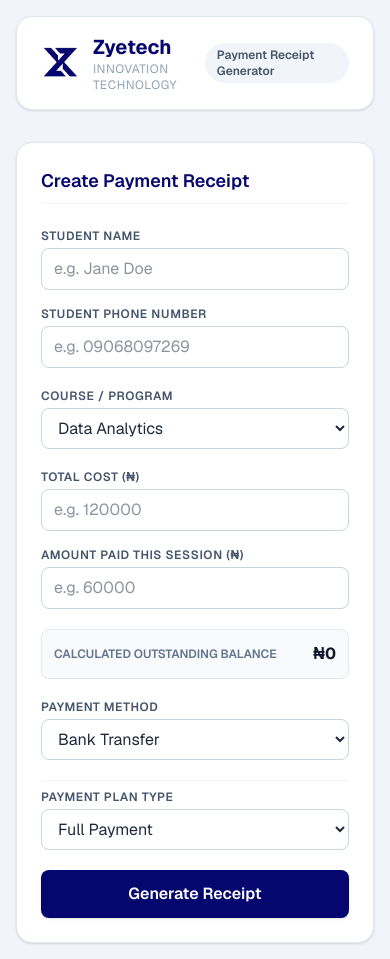
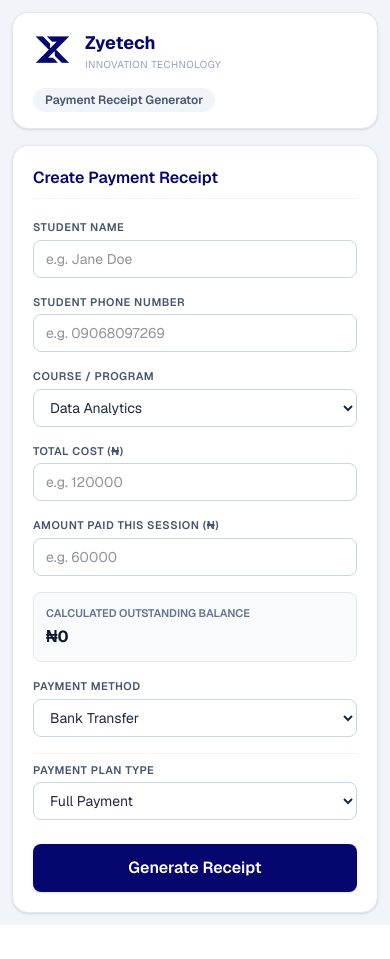
Before and after one commit to chineduoscar/zyetech-receipt-generator, a Next.js app: page / in a window 390 px wide. After the commit the page ends 925 px from the top, so only its background shows below. Built offline with nearby package versions, Linux system fonts and the light colour scheme.

Commit message:
worked on responsiveness

```diff
--- a/app/component/ReceiptGenerator.jsx
+++ b/app/component/ReceiptGenerator.jsx
@@ -87,8 +87,6 @@ export default function ReceiptGenerator() {
 
   const handleGenerateReceipt = (e) => {
     e.preventDefault();
-
-    // Switch to success view
     setIsSubmitted(true);
   };
 
@@ -103,7 +101,7 @@ export default function ReceiptGenerator() {
   };
 
   return (
-    <div className="min-h-screen bg-slate-100 text-slate-800 font-sans p-4 sm:p-8 flex flex-col justify-center">
+    <div className="min-h-screen bg-slate-100 text-slate-800 font-sans p-3 sm:p-6 lg:p-8 flex flex-col justify-center">
       <div className="max-w-3xl mx-auto w-full">
         {isSubmitted ? (
           <ReceiptSuccessView
@@ -116,45 +114,48 @@ export default function ReceiptGenerator() {
         ) : (
           <>
             {/* Brand Header */}
-            <header className="mb-8 flex items-center justify-between bg-white px-6 py-4 rounded-2xl shadow-sm border border-slate-200">
+            <header className="mb-4 sm:mb-8 flex flex-col sm:flex-row items-start sm:items-center justify-between gap-4 bg-white px-5 py-4 sm:px-6 rounded-2xl shadow-sm border border-slate-200">
               <div className="flex items-center space-x-3">
                 <Image
                   src="/logo.png"
                   alt="logo"
                   width={100}
                   height={100}
-                  className="w-10 h-10"
+                  className="w-10 h-10 object-contain"
                 />
                 <div>
                   <h1
-                    className="text-xl font-bold"
+                    className="text-lg sm:text-xl font-bold"
                     style={{ color: "#06066f" }}
                   >
                     Zyetech
                   </h1>
-                  <p className="text-xs text-slate-400 uppercase tracking-wider">
+                  <p className="text-[10px] sm:text-xs text-slate-400 uppercase tracking-wider">
                     Innovation Technology
                   </p>
                 </div>
               </div>
-              <span className="text-xs font-semibold px-3 py-1 bg-slate-100 text-slate-600 rounded-full">
+              <span className="text-xs font-semibold px-3 py-1 bg-slate-100 text-slate-600 rounded-full self-start sm:self-auto">
                 Payment Receipt Generator
               </span>
             </header>
 
             {/* Form Container */}
-            <div className="bg-white rounded-2xl shadow-sm border border-slate-200 p-6 sm:p-8">
+            <div className="bg-white rounded-2xl shadow-sm border border-slate-200 p-5 sm:p-8">
               <h2
-                className="text-lg font-semibold mb-6 pb-2 border-b border-slate-100"
+                className="text-base sm:text-lg font-semibold mb-5 sm:mb-6 pb-2 border-b border-slate-100"
                 style={{ color: "#06066f" }}
               >
                 Create Payment Receipt
               </h2>
 
-              <form onSubmit={handleGenerateReceipt} className="space-y-5">
+              <form
+                onSubmit={handleGenerateReceipt}
+                className="space-y-4 sm:space-y-5"
+              >
                 <div className="grid grid-cols-1 sm:grid-cols-2 gap-4">
                   <div>
-                    <label className="block text-xs font-semibold text-slate-600 uppercase tracking-wider mb-1">
+                    <label className="block text-[11px] sm:text-xs font-semibold text-slate-600 uppercase tracking-wider mb-1">
                       Student Name
                     </label>
                     <input
@@ -163,11 +164,11 @@ export default function ReceiptGenerator() {
                       value={studentName}
                       onChange={(e) => setStudentName(e.target.value)}
                       placeholder="e.g. Jane Doe"
-                      className="w-full px-3 py-2 rounded-lg border border-slate-300 focus:outline-none focus:ring-2 focus:ring-[#06066f]"
+                      className="w-full px-3 py-2 text-sm sm:text-base rounded-lg border border-slate-300 focus:outline-none focus:ring-2 focus:ring-[#06066f]"
                     />
                   </div>
                   <div>
-                    <label className="block text-xs font-semibold text-slate-600 uppercase tracking-wider mb-1">
+                    <label className="block text-[11px] sm:text-xs font-semibold text-slate-600 uppercase tracking-wider mb-1">
                       Student Phone Number
                     </label>
                     <input
@@ -175,19 +176,19 @@ export default function ReceiptGenerator() {
                       value={studentPhone}
                       onChange={(e) => setStudentPhone(e.target.value)}
                       placeholder="e.g. 09068097269"
-                      className="w-full px-3 py-2 rounded-lg border border-slate-300 focus:outline-none focus:ring-2 focus:ring-[#06066f]"
+                      className="w-full px-3 py-2 text-sm sm:text-base rounded-lg border border-slate-300 focus:outline-none focus:ring-2 focus:ring-[#06066f]"
                     />
                   </div>
                 </div>
 
                 <div>
-                  <label className="block text-xs font-semibold text-slate-600 uppercase tracking-wider mb-1">
+                  <label className="block text-[11px] sm:text-xs font-semibold text-slate-600 uppercase tracking-wider mb-1">
                     Course / Program
                   </label>
                   <select
                     value={course}
                     onChange={(e) => setCourse(e.target.value)}
-                    className="w-full px-3 py-2 rounded-lg border border-slate-300 bg-white focus:outline-none focus:ring-2 focus:ring-[#06066f]"
+                    className="w-full px-3 py-2 text-sm sm:text-base rounded-lg border border-slate-300 bg-white focus:outline-none focus:ring-2 focus:ring-[#06066f]"
                   >
                     {COURSES.map((courseName) => (
                       <option key={courseName} value={courseName}>
@@ -199,7 +200,7 @@ export default function ReceiptGenerator() {
 
                 <div className="grid grid-cols-1 sm:grid-cols-2 gap-4">
                   <div>
-                    <label className="block text-xs font-semibold text-slate-600 uppercase tracking-wider mb-1">
+                    <label className="block text-[11px] sm:text-xs font-semibold text-slate-600 uppercase tracking-wider mb-1">
                       Total Cost (₦)
                     </label>
                     <input
@@ -208,11 +209,11 @@ export default function ReceiptGenerator() {
                       value={totalCost}
                       onChange={(e) => setTotalCost(e.target.value)}
                       placeholder="e.g. 120000"
-                      className="w-full px-3 py-2 rounded-lg border border-slate-300 focus:outline-none focus:ring-2 focus:ring-[#06066f]"
+                      className="w-full px-3 py-2 text-sm sm:text-base rounded-lg border border-slate-300 focus:outline-none focus:ring-2 focus:ring-[#06066f]"
                     />
                   </div>
                   <div>
-                    <label className="block text-xs font-semibold text-slate-600 uppercase tracking-wider mb-1">
+                    <label className="block text-[11px] sm:text-xs font-semibold text-slate-600 uppercase tracking-wider mb-1">
                       Amount Paid This Session (₦)
                     </label>
                     <input
@@ -221,28 +222,28 @@ export default function ReceiptGenerator() {
                       value={amountPaid}
                       onChange={(e) => setAmountPaid(e.target.value)}
                       placeholder="e.g. 60000"
-                      className="w-full px-3 py-2 rounded-lg border border-slate-300 focus:outline-none focus:ring-2 focus:ring-[#06066f]"
+                      className="w-full px-3 py-2 text-sm sm:text-base rounded-lg border border-slate-300 focus:outline-none focus:ring-2 focus:ring-[#06066f]"
                     />
                   </div>
                 </div>
 
-                <div className="p-3 bg-slate-50 rounded-lg border border-slate-200 flex justify-between items-center">
-                  <span className="text-xs font-semibold text-slate-500 uppercase">
+                <div className="p-3 bg-slate-50 rounded-lg border border-slate-200 flex flex-col sm:flex-row justify-between items-start sm:items-center gap-1 sm:gap-0">
+                  <span className="text-[11px] sm:text-xs font-semibold text-slate-500 uppercase">
                     Calculated Outstanding Balance
                   </span>
-                  <span className="text-base font-bold text-slate-900">
+                  <span className="text-base sm:text-lg font-bold text-slate-900">
                     ₦{outstandingBalance.toLocaleString()}
                   </span>
                 </div>
 
                 <div>
-                  <label className="block text-xs font-semibold text-slate-600 uppercase tracking-wider mb-1">
+                  <label className="block text-[11px] sm:text-xs font-semibold text-slate-600 uppercase tracking-wider mb-1">
                     Payment Method
                   </label>
                   <select
                     value={paymentMethod}
                     onChange={(e) => setPaymentMethod(e.target.value)}
-                    className="w-full px-3 py-2 rounded-lg border border-slate-300 bg-white focus:outline-none focus:ring-2 focus:ring-[#06066f]"
+                    className="w-full px-3 py-2 text-sm sm:text-base rounded-lg border border-slate-300 bg-white focus:outline-none focus:ring-2 focus:ring-[#06066f]"
                   >
                     <option value="Bank Transfer">Bank Transfer</option>
                     <option value="POS / Card">POS / Card</option>
@@ -251,13 +252,13 @@ export default function ReceiptGenerator() {
                 </div>
 
                 <div className="pt-2 border-t border-slate-100">
-                  <label className="block text-xs font-semibold text-slate-600 uppercase tracking-wider mb-1">
+                  <label className="block text-[11px] sm:text-xs font-semibold text-slate-600 uppercase tracking-wider mb-1">
                     Payment Plan Type
                   </label>
                   <select
                     value={paymentPlan}
                     onChange={(e) => setPaymentPlan(e.target.value)}
-                    className="w-full px-3 py-2 rounded-lg border border-slate-300 bg-white focus:outline-none focus:ring-2 focus:ring-[#06066f]"
+                    className="w-full px-3 py-2 text-sm sm:text-base rounded-lg border border-slate-300 bg-white focus:outline-none focus:ring-2 focus:ring-[#06066f]"
                   >
                     <option value="Full payment">Full Payment</option>
                     <option value="Installmental">Installmental</option>
@@ -265,10 +266,10 @@ export default function ReceiptGenerator() {
                 </div>
 
                 {paymentPlan === "Installmental" && (
-                  <div className="space-y-4 p-4 bg-slate-50 rounded-lg border border-slate-200">
-                    <div className="grid grid-cols-2 gap-4">
+                  <div className="space-y-4 p-3 sm:p-4 bg-slate-50 rounded-lg border border-slate-200">
+                    <div className="grid grid-cols-1 sm:grid-cols-2 gap-4">
                       <div>
-                        <label className="block text-xs font-semibold text-slate-600 uppercase tracking-wider mb-1">
+                        <label className="block text-[11px] sm:text-xs font-semibold text-slate-600 uppercase tracking-wider mb-1">
                           Structure
                         </label>
                         <select
@@ -283,7 +284,7 @@ export default function ReceiptGenerator() {
                         </select>
                       </div>
                       <div>
-                        <label className="block text-xs font-semibold text-slate-600 uppercase tracking-wider mb-1">
+                        <label className="block text-[11px] sm:text-xs font-semibold text-slate-600 uppercase tracking-wider mb-1">
                           Installment Stage
                         </label>
                         <select
@@ -302,7 +303,7 @@ export default function ReceiptGenerator() {
 
                     {!isFinalPayment && (
                       <div>
-                        <label className="block text-xs font-semibold text-slate-600 uppercase tracking-wider mb-1">
+                        <label className="block text-[11px] sm:text-xs font-semibold text-slate-600 uppercase tracking-wider mb-1">
                           Settle Balance By Date
                         </label>
                         <input
@@ -318,7 +319,7 @@ export default function ReceiptGenerator() {
 
                 <button
                   type="submit"
-                  className="w-full py-3 px-4 text-white font-semibold rounded-lg shadow transition-opacity hover:opacity-90 focus:outline-none focus:ring-2 focus:ring-offset-2 focus:ring-[#06066f] cursor-pointer"
+                  className="w-full py-3 px-4 text-white font-semibold rounded-lg shadow transition-opacity hover:opacity-90 focus:outline-none focus:ring-2 focus:ring-offset-2 focus:ring-[#06066f] cursor-pointer mt-2"
                   style={{ backgroundColor: "#06066f" }}
                 >
                   Generate Receipt
```
